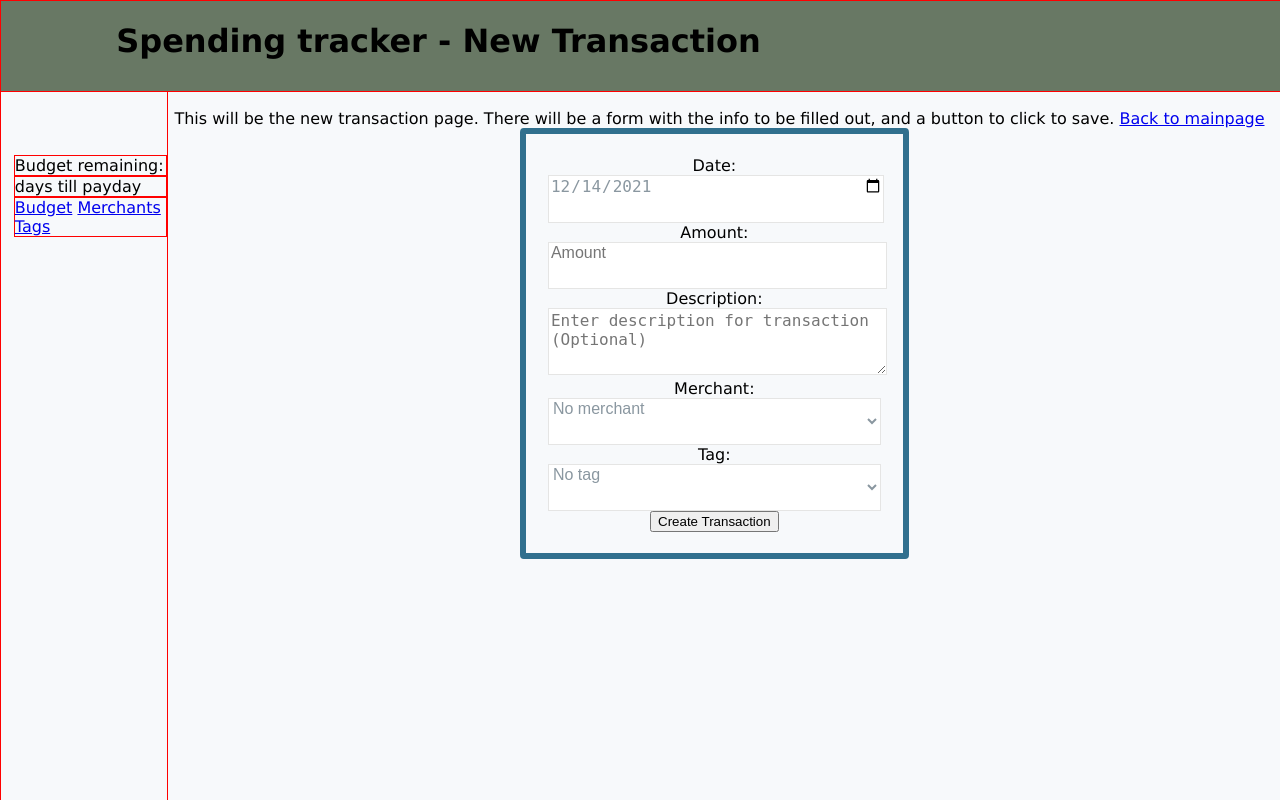
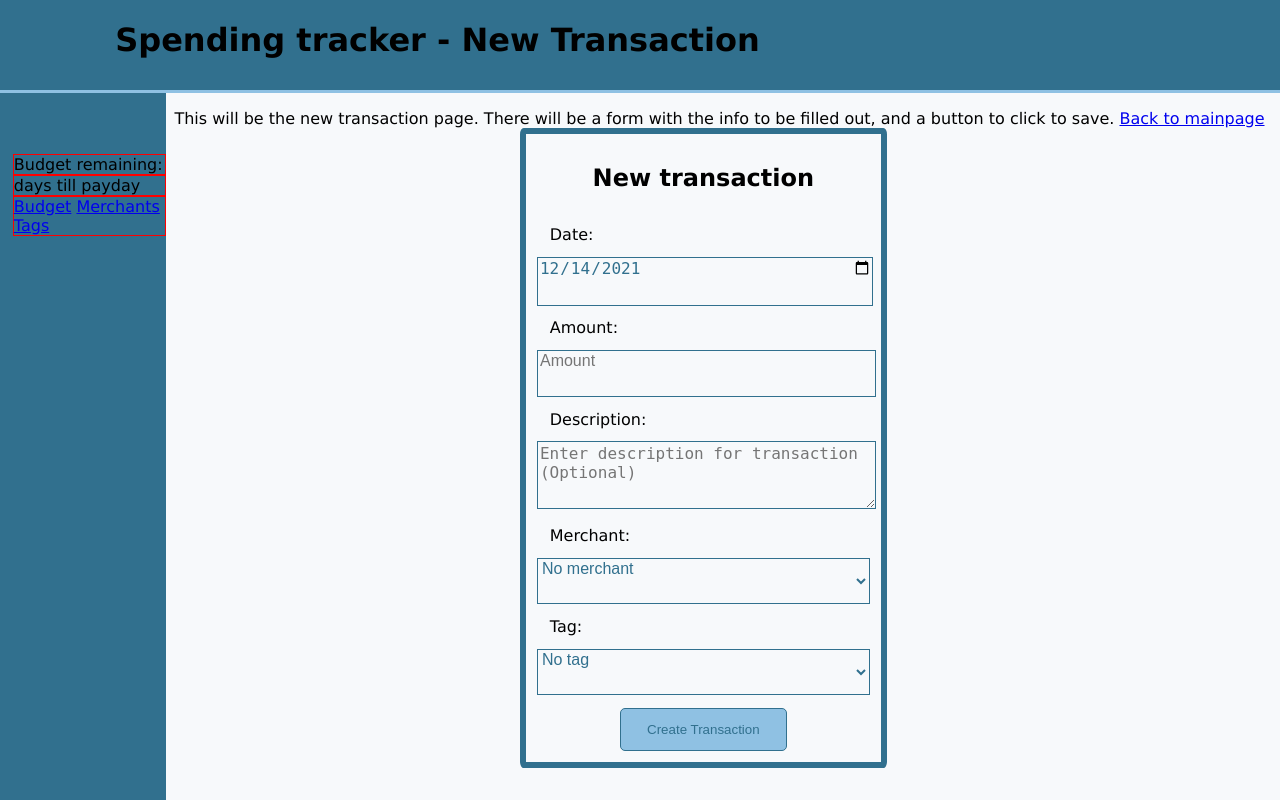
Before and after one commit to Andrew-Lindsay42/Spending-Tracker, a Flask app: page /transactions/new in a window 1280 px wide. Run offline with Flask 2, Linux system fonts and the light colour scheme; data that the repository does not hold is empty; some libraries are stand-ins or nearby versions.

Commit message:
Forms look vaguely less offensive

```diff
--- a/static/style.css
+++ b/static/style.css
@@ -22,7 +22,7 @@ background-color: var(--white);
     top: 0;
     left: 0;
     overflow-x: hidden;
-    border: 1px solid red;
+    background-color: var(--darkblue);
 }
 
 .budget_remain {
@@ -47,8 +47,8 @@ background-color: var(--white);
     top: 0;
     left: 0;
     padding-left: 9vw;
-    background-color: var(--olive);
-    border: 1px solid red;
+    background-color: var(--darkblue);
+    border-bottom: solid var(--lightblue);
 }
 
 .main {
@@ -57,10 +57,12 @@ background-color: var(--white);
 }
 
 .transaction_table {
-    border: 1px solid red;
+    border: solid var(--darkblue);
     border-collapse: collapse;
-    padding: 1vw;
-    margin-left: 1vw;
+    padding: 2vw;
+    margin-left: 2vw;
+    margin-top: 2vw;
+    font-size: larger;
 }
 .transaction_table tr td {
     width: 10vw;
@@ -121,32 +123,78 @@ background-color: var(--white);
 }
 
 .edit_form {
-    border: 1px solid red;
+    display: flexbox;
+    justify-content: space-around;
+    text-align: center;
+    border: 0.5vw solid var(--darkblue) ;
+    border-radius: 1%;
+    margin-left: 27vw;
+    padding: 1%;
+    width: 26vw
+}
+.edit_form input, textarea, select{
+    background-color: var(--white);
+    border: 1px solid var(--darkblue);
+    height: auto;
+    padding-bottom: 2vw;
+    font-size: 16px;
+    height: auto;
+    width: 100%;
+    color: var(--darkblue);
+}
+.edit_form label{
+    display: block;
+    text-align: left;
+    padding: 1vw;
+}
+.edit_form button{
+    margin-top: 1vw;
+    background-color: var(--lightblue);
+    border: 1px solid var(--darkblue);
+    border-radius: 5px;
+    height: auto;
+    padding-top: 1vw;
+    padding-bottom: 1vw;
+    width: 50%;
+    text-align: center;
+    color: var(--darkblue);
 }
 
 .new_form {
     display: flexbox;
+    justify-content: space-around;
     text-align: center;
     border: 0.5vw solid var(--darkblue) ;
     border-radius: 1%;
     margin-left: 27vw;
-    padding: 2%;
+    padding: 1%;
     width: 26vw
 }
-
 .new_form input, textarea, select{
-    background-color: #ffffff;
-    border: 1px solid #e5e5e4;
+    background-color: var(--white);
+    border: 1px solid var(--darkblue);
+    height: auto;
+    padding-bottom: 2vw;
     font-size: 16px;
     height: auto;
-    margin: 0;
-    outline: 0;
-    padding-bottom: 2vw;
-    height: auto;
     width: 100%;
-    color: #8a97a0;
+    color: var(--darkblue);
 }
 .new_form label{
     display: block;
+    text-align: left;
+    padding: 1vw;
+}
+.new_form button{
+    margin-top: 1vw;
+    background-color: var(--lightblue);
+    border: 1px solid var(--darkblue);
+    border-radius: 5px;
+    height: auto;
+    padding-top: 1vw;
+    padding-bottom: 1vw;
+    width: 50%;
+    text-align: center;
+    color: var(--darkblue);
 }
 /* ------------------------- */
--- a/templates/transactions/new.html
+++ b/templates/transactions/new.html
@@ -5,6 +5,7 @@
 <br>This will be the new transaction page. There will be a form with the info to be filled out, and a button to click to save.
 <a href = "/transactions">Back to mainpage</a>
 <div class = "new_form">
+    <h2>New transaction</h2>
     <form action='/transactions/new' method="post">
         <label for="date">Date:</label>
         <input type="date" name="date" id="date" value = "{{today}}" required>
```
